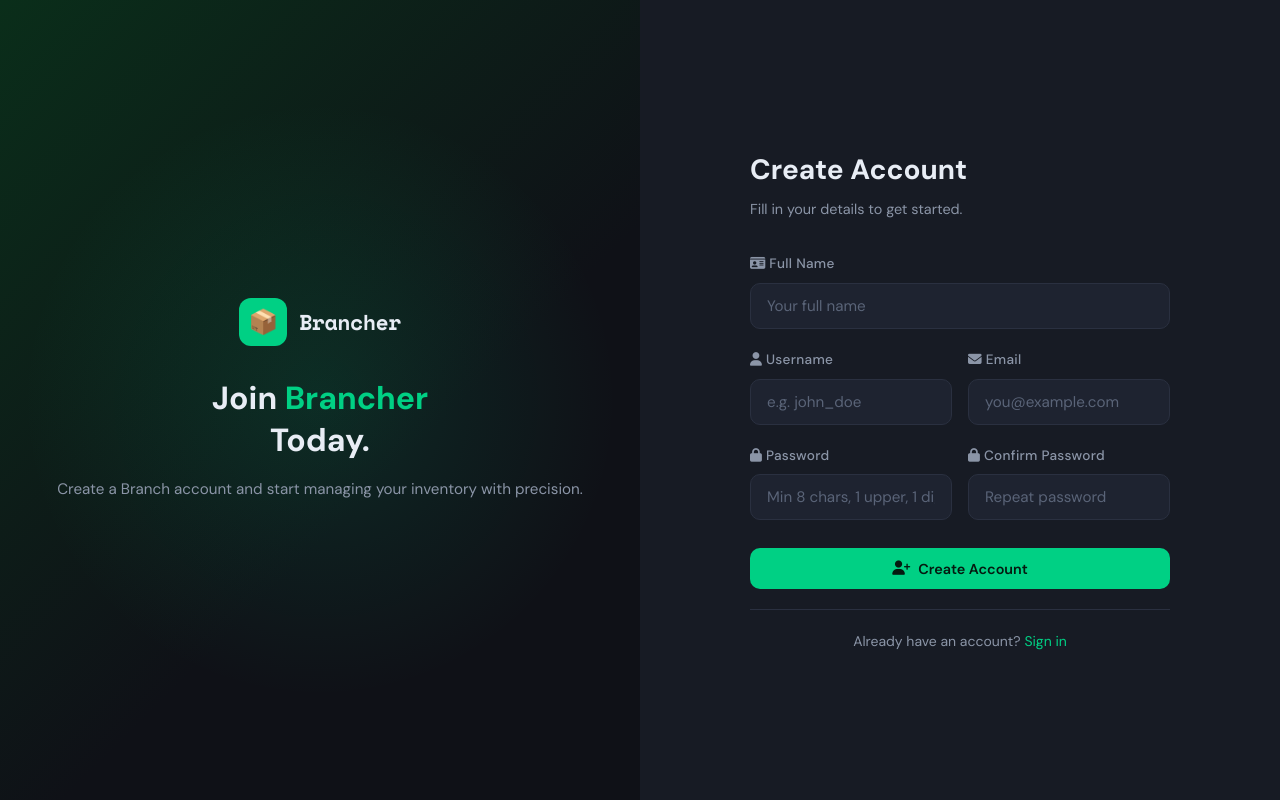
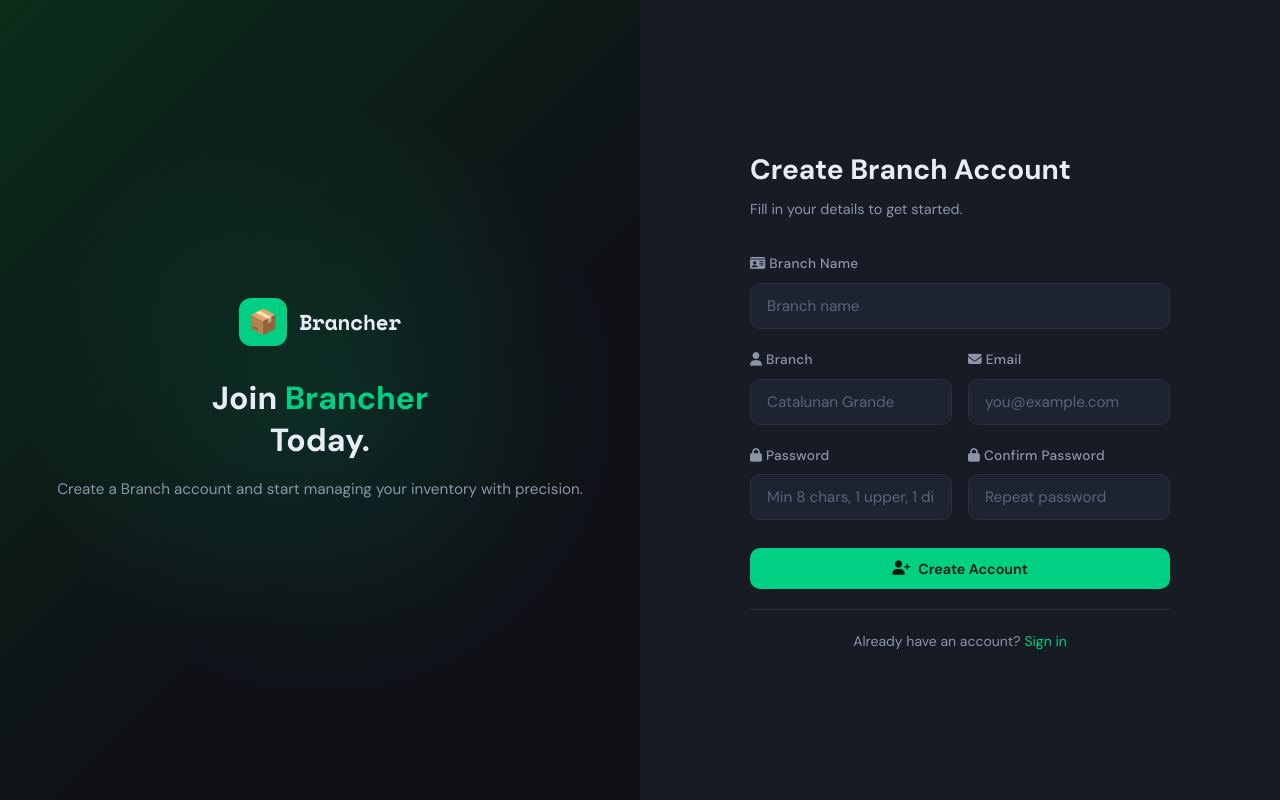
Before and after one commit to Macky091/inventory, a PHP site: page /pages/register.php in a window 1280 px wide. Run offline with PHP 8.4, Linux system fonts and the light colour scheme; some libraries are stand-ins or nearby versions.

Commit message:
register changes

```diff
--- a/pages/register.php
+++ b/pages/register.php
@@ -88,7 +88,7 @@ if ($_SERVER['REQUEST_METHOD'] === 'POST') {
   <div class="auth-form-area">
     <div class="auth-card">
 
-      <h2>Create Account</h2>
+      <h2>Create Branch Account</h2>
       <p class="subtitle">Fill in your details to get started.</p>
 
       <!-- Error alert -->
@@ -107,18 +107,18 @@ if ($_SERVER['REQUEST_METHOD'] === 'POST') {
         <input type="hidden" name="csrf_token" value="<?= csrfToken() ?>" />
 
         <div class="form-group">
-          <label><i class="fa-solid fa-id-card"></i> Full Name</label>
+          <label><i class="fa-solid fa-id-card"></i> Branch Name</label>
           <input type="text" name="full_name" class="form-control"
-                 placeholder="Your full name"
+                 placeholder="Branch name"
                  value="<?= sanitize($old['full_name'] ?? '') ?>" required />
         </div>
 
         <div class="form-row">
           <div class="form-group">
-            <label><i class="fa-solid fa-user"></i> Username</label>
+            <label><i class="fa-solid fa-user"></i> Branch</label>
             <input type="text" name="username" class="form-control"
-                   placeholder="e.g. john_doe"
-                   value="<?= sanitize($old['username'] ?? '') ?>" required />
+                   placeholder="Catalunan Grande"
+                   value="<?= sanitize($old['Branch'] ?? '') ?>" required />
           </div>
           <div class="form-group">
             <label><i class="fa-solid fa-envelope"></i> Email</label>
```
